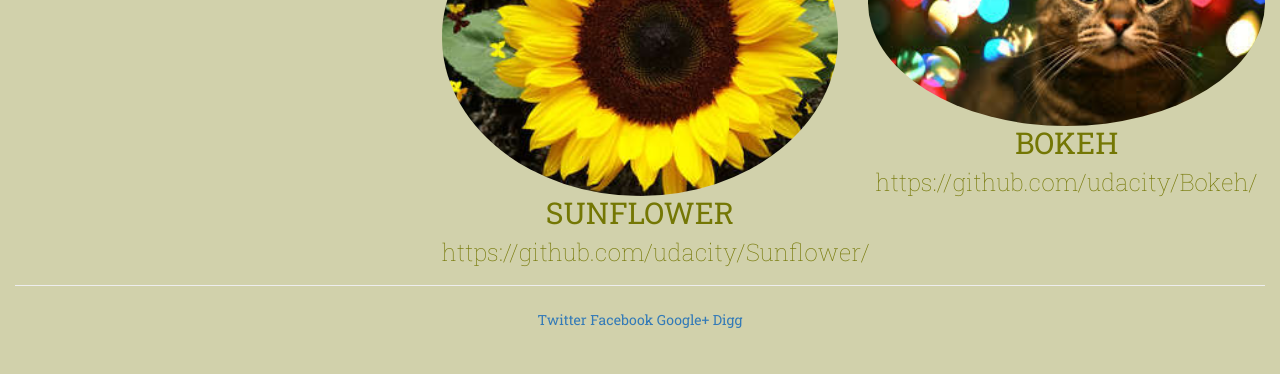
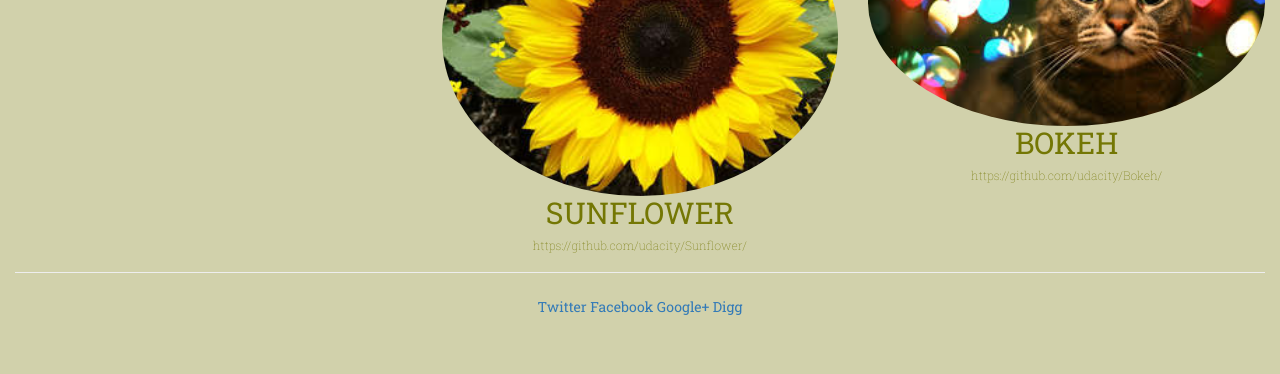
Before and after one commit to mclfxr/Front-End-Nanodegree, a website: page version-control/FE portfolio project/index.html in a window 1280 px wide. Shown: the part 759-1133 px from the top of the page. Drawn offline with nearby package versions, Linux system fonts and the light colour scheme; a web font is replaced by a local one.

Commit message:
Reduce size of feature work font to 50%

```diff
--- a/version-control/FE portfolio project/css/main.css
+++ b/version-control/FE portfolio project/css/main.css
@@ -117,7 +117,7 @@ hr {
 
 .p-fw {
 	text-align: right;
-	font-size: 100%;
+	font-size: 50%;
 	margin-bottom: 20px;
 	text-align: center;
 }
```
